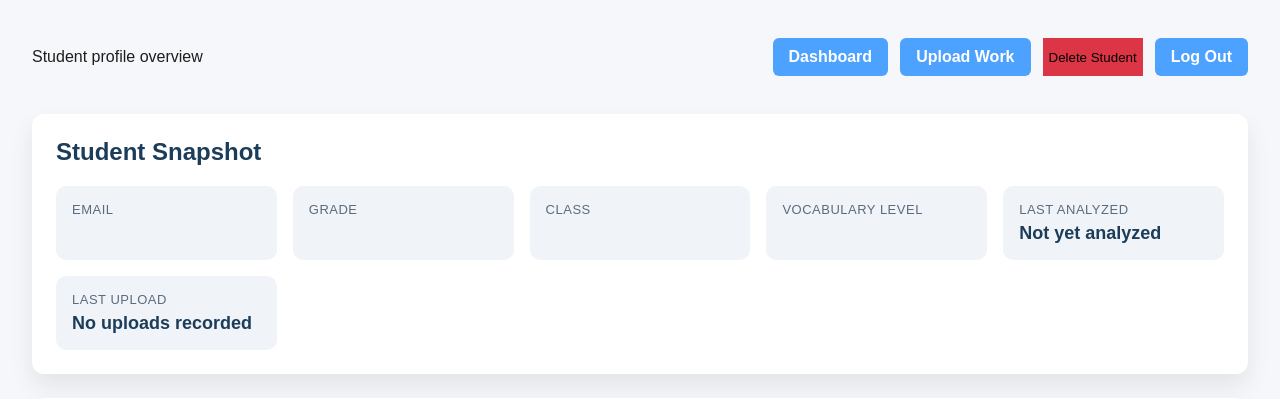
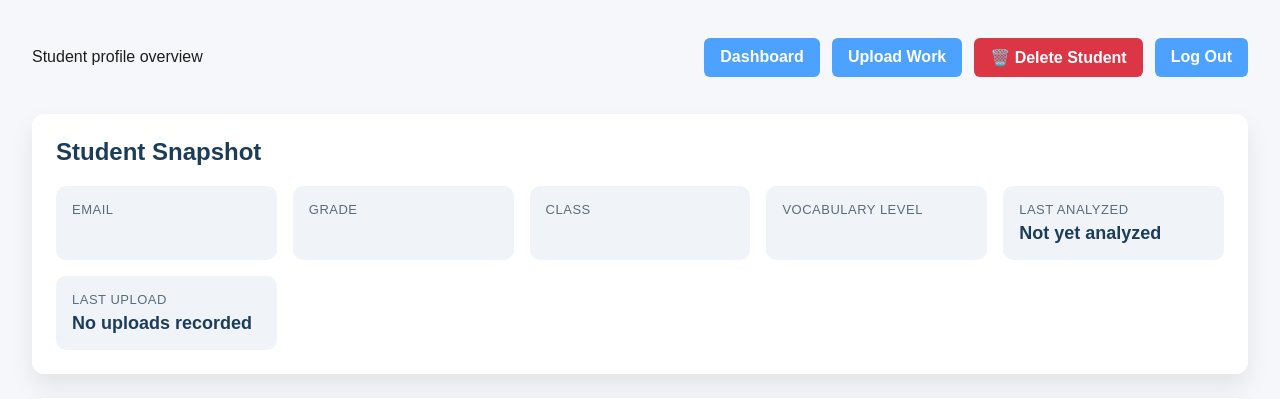
Before and after one commit to ycorcos1/wordbridge-app, a Flask app: template templates/educator_student_detail.html in a window 1280 px wide. Shown: the top 399 px of the page. Run offline with Flask 3, Linux system fonts and the light colour scheme; the template is opened without the code that fills it, so the values that code supplies are empty.

Commit message:
Improve Delete Student button styling
- Add proper button styling with hover and active states
- Add trash icon emoji for better visual indication
- Add smooth transitions and shadow effects
- Make button more visually appealing while maintaining destructive action clarity

```diff
--- a/templates/educator_student_detail.html
+++ b/templates/educator_student_detail.html
@@ -39,6 +39,30 @@
       }
       a.button:hover {
         background-color: #3b83d1;
+      }
+      button.button {
+        padding: 10px 16px;
+        border-radius: 6px;
+        background-color: #4da1ff;
+        color: #ffffff;
+        text-decoration: none;
+        font-weight: 600;
+        transition: background-color 0.2s ease;
+        font-family: inherit;
+        font-size: inherit;
+        cursor: pointer;
+      }
+      button.button.delete-button {
+        background-color: #dc3545;
+        border: none;
+      }
+      button.button.delete-button:hover {
+        background-color: #bb2d3b;
+        box-shadow: 0 2px 4px rgba(220, 53, 69, 0.3);
+      }
+      button.button.delete-button:active {
+        background-color: #a02633;
+        transform: translateY(1px);
       }
       .card {
         background-color: #ffffff;
@@ -360,13 +384,12 @@
           >Upload Work</a
         >
         <button
-          class="button"
+          class="button delete-button"
           id="delete-student-button"
-          style="background-color: #dc3545; border: none; cursor: pointer;"
           data-student-id="{{ overview.student_id }}"
           data-student-name="{{ overview.name }}"
         >
-          Delete Student
+          🗑️ Delete Student
         </button>
         <a class="button" href="{{ url_for('core.logout') }}">Log Out</a>
       </nav>
```
